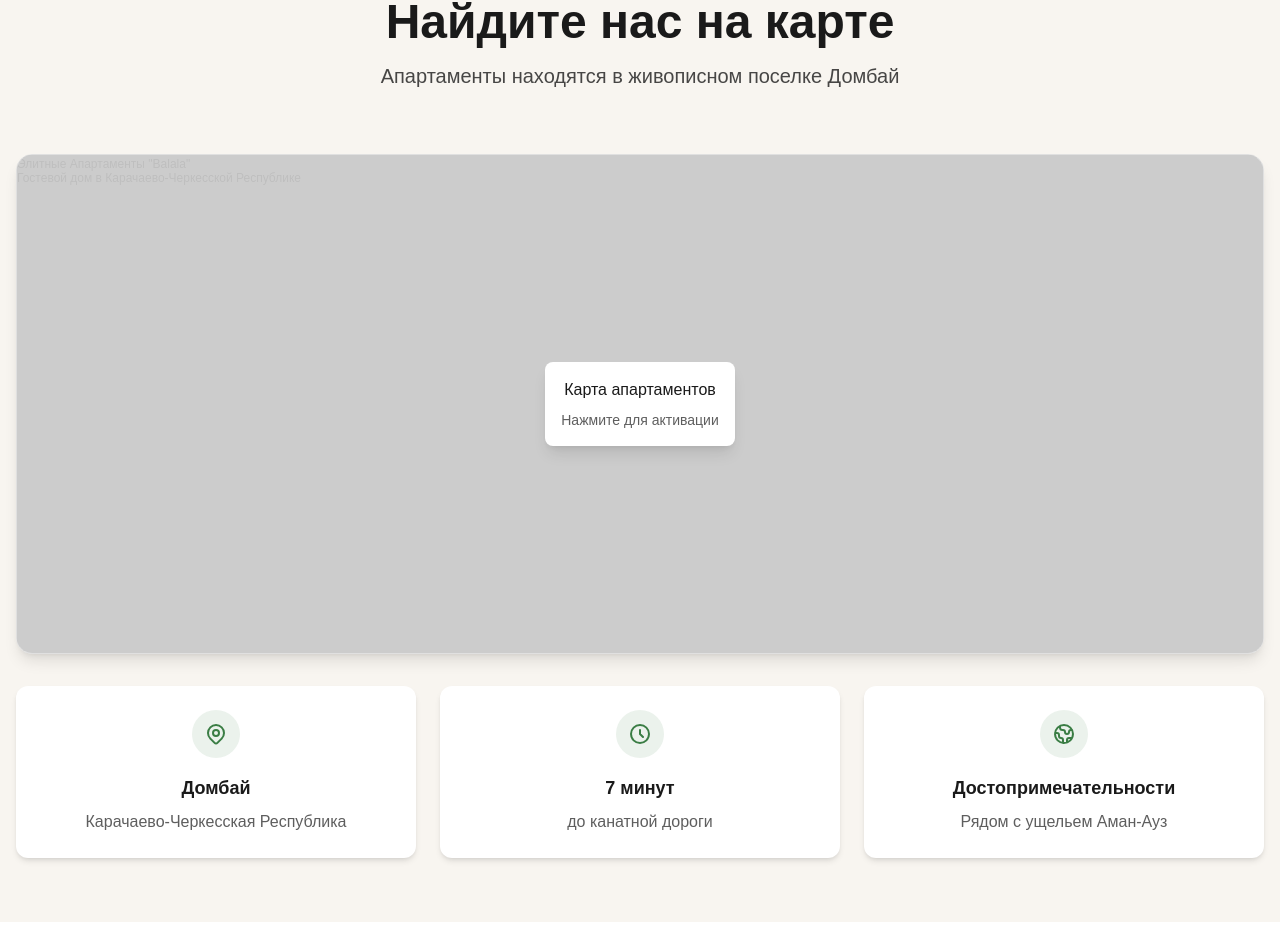
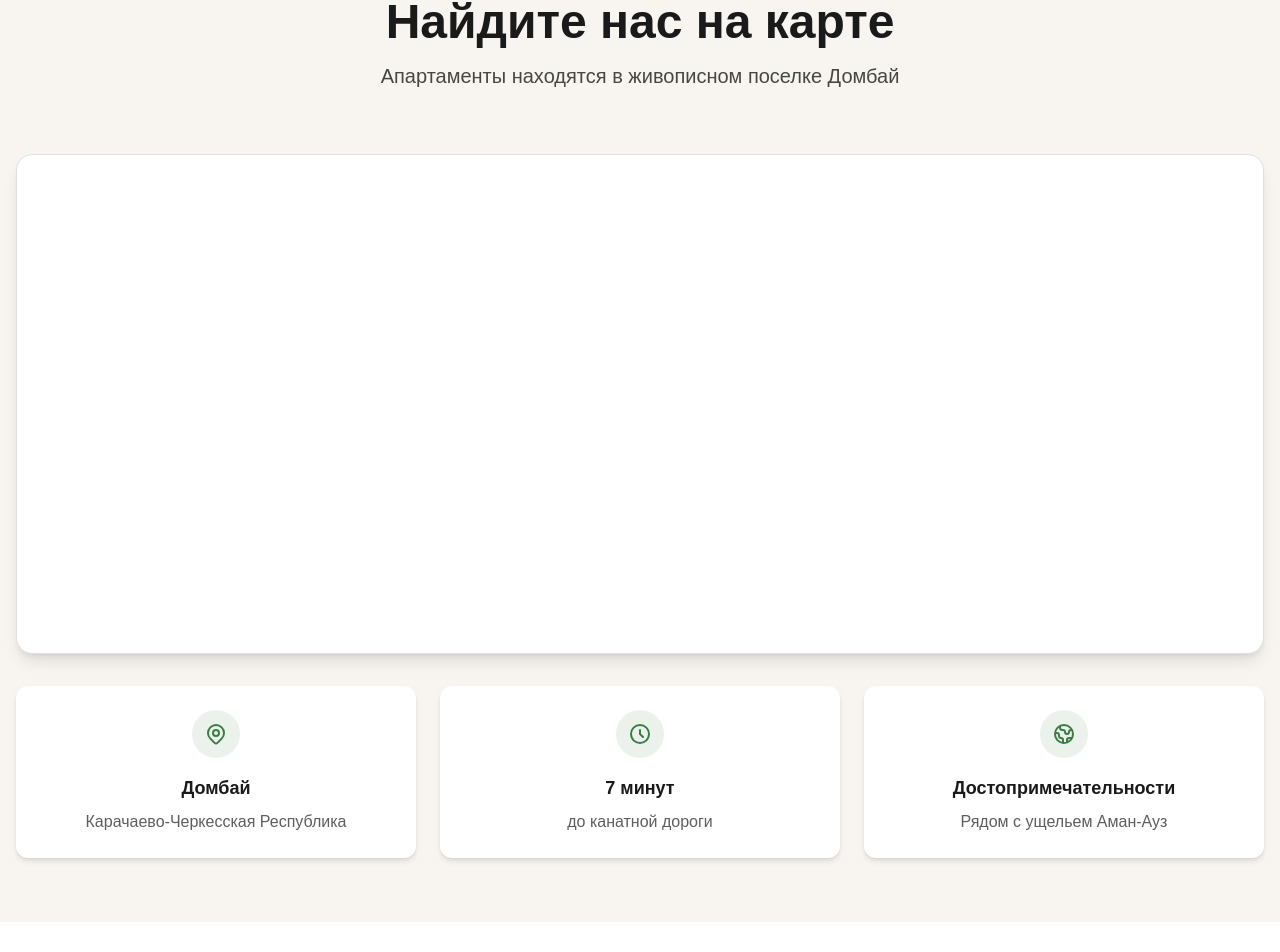
Before and after one commit to Biaslan-git/apartments-landing, a Next.js app: page / in a window 1280 px wide. Shown: the part 7644-8596 px from the top of the page. Built offline with nearby package versions, Linux system fonts and the light colour scheme.

Commit message:
feat(MapSection)

```diff
--- a/components/MapSection.tsx
+++ b/components/MapSection.tsx
@@ -12,41 +12,15 @@ const MapSection = () => {
         </div>
 
         <div className="bg-white rounded-2xl shadow-lg overflow-hidden border border-[#E0E0E0] relative h-[400px] md:h-[500px]">
-          <div
-            style={{position:'relative', overflow:'hidden', width:'100%', height:'100%'}}
-            className="h-full"
-          >
-            <a href="https://yandex.ru/maps/org/elitnyye_apartamenty_balala_/186668549633/?utm_medium=mapframe&utm_source=maps" style={{color:'#eee', fontSize:'12px', position:'absolute', top:'0px', zIndex: 1}}>Элитные Апартаменты "Balala"</a>
-            <a href="https://yandex.ru/maps/11020/karachay-cherkess-republic/category/guest_house/131994109947/?utm_medium=mapframe&utm_source=maps" style={{color:'#eee', fontSize:'12px', position:'absolute', top:'14px', zIndex: 1}}>Гостевой дом в Карачаево‑Черкесской Республике</a>
           <iframe
             src="https://yandex.ru/map-widget/v1/org/elitnyye_apartamenty_balala_/186668549633/?ll=41.618804%2C43.284853&utm_source=share&z=16&scroll=false"
             width="100%"
             height="100%"
             frameBorder="1"
-              allowFullScreen={true}
-              style={{position:'relative', border: 'none', pointerEvents: 'none'}}
+            allowFullScreen
+            style={{position:'absolute', border: 'none'}}
             title="Карта апартаментов в Домбае"
           ></iframe>
-            {/* Overlay для активации карты при клике */}
-            <div
-              style={{position: 'absolute', top: 0, left: 0, width: '100%', height: '100%', zIndex: 2}}
-              onClick={(e) => {
-                e.currentTarget.style.display = 'none';
-                const iframe = e.currentTarget.nextSibling;
-                if (iframe) {
-                  iframe.style.pointerEvents = 'auto';
-                }
-              }}
-              className="cursor-pointer"
-            >
-              <div className="absolute inset-0 bg-black/20 flex items-center justify-center">
-                <div className="bg-white p-4 rounded-lg shadow-lg text-center">
-                  <p className="text-[#1A1A1A] font-medium mb-2">Карта апартаментов</p>
-                  <p className="text-sm text-[#1A1A1A]/70">Нажмите для активации</p>
-                </div>
-              </div>
-            </div>
-          </div>
         </div>
 
         <div className="mt-8 grid md:grid-cols-3 gap-6">
```
Lines whose indentation alone changed are shown as unchanged.
